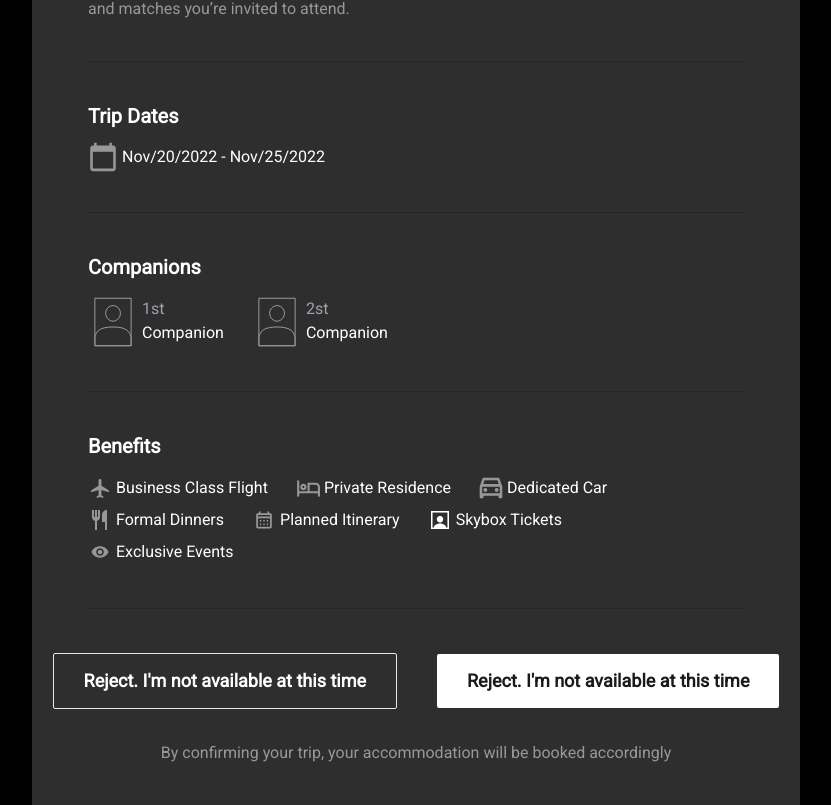
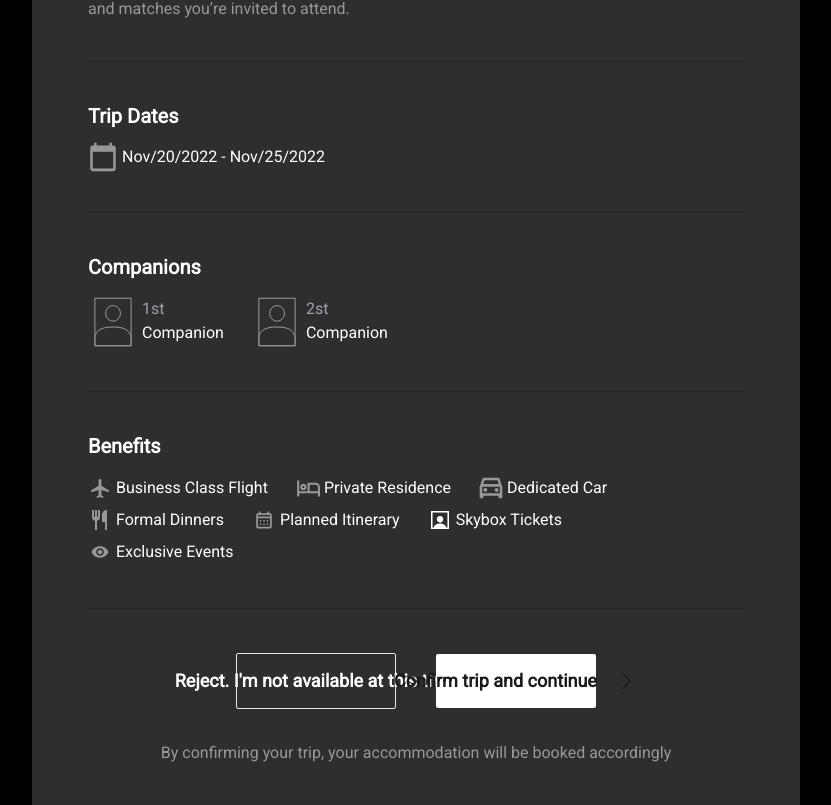
Before and after one commit to kareemegy/blink, a React (Vite) app: page /event in a window 1280 px wide. Shown: the part 339-1144 px from the top of the page, without its empty margins (224-1055 px from the left). Built offline with nearby package versions, Linux system fonts and the light colour scheme.

Commit message:
fix button width

```diff
--- a/src/pages/Event/Event.tsx
+++ b/src/pages/Event/Event.tsx
@@ -45,19 +45,19 @@ const EventPage = () => {
             <hr className="my-7 md:my-10 border-b-1  max-w-3xl border-Gray50 md:border-Primary700" />
             <Benefits />
             <hr className="my-7 md:my-10 border-b-1  max-w-3xl border-Gray50 md:border-Primary700" />
-
-            <div className="flex-col justify-center items-center gap-10 xl:flex xl:flex-row  p-1 ">
+            <div className="flex-col justify-center items-center gap-10 xl:flex xl:flex-row p-1">
               <Button
-                className="w-full   lg:text-lg mb-10 xl:mb-0  whitespace-nowrap"
+                className="w-full xl:w-40 lg:text-lg mb-10 xl:mb-0 whitespace-nowrap"
                 title="Reject. I'm not available at this time"
                 style="outline"
                 handleClicked={toggleModal}
               />
               <Button
-                className="w-full  lg:text-lg  xl:mb-0  whitespace-nowrap"
-                title="Reject. I'm not available at this time"
+                className="w-full xl:w-40 lg:text-lg xl:mb-0 whitespace-nowrap"
+                title="Confirm trip and continue"
                 style="white"
-                handleClicked={toggleModal}
+                icon={ChevronRight}
+                handleClicked={nextPage}
               />
             </div>
             <ConfirmationMessage />
```
